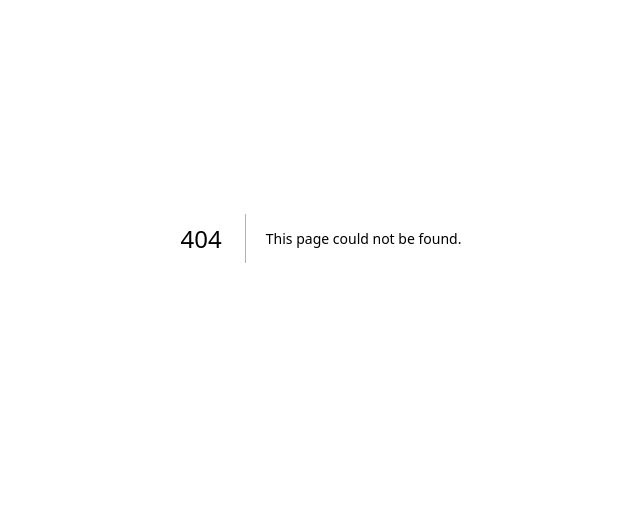
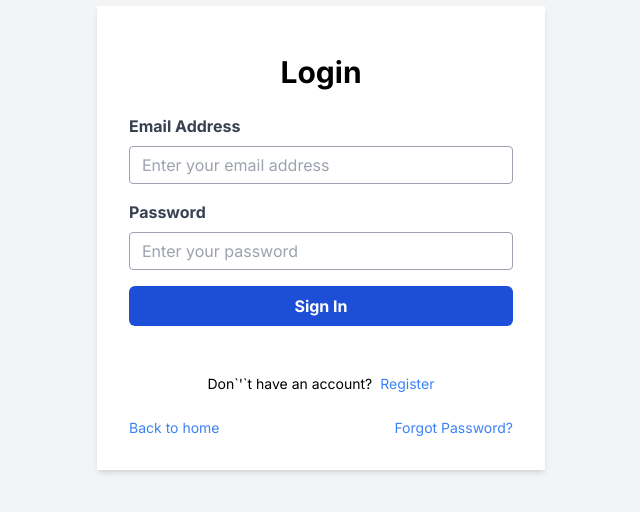
Before and after one commit to mhrazib121/to-do-application-with-authentication, a Next.js app: page /login in a window 1280 px wide. Before the commit this address had no page. Shown: the part 162-674 px from the top of the page, without its empty margins (319-959 px from the left). Built offline with nearby package versions, Linux system fonts and the light colour scheme.

Commit message:
Context api and login page added

```diff
--- a/app/layout.js
+++ b/app/layout.js
@@ -1,17 +1,20 @@
-import './globals.css'
-import { Inter } from 'next/font/google'
+import AuthProvider from "@/src/Context/AuthProvider";
+import "./globals.css";
+import { Inter } from "next/font/google";
 
-const inter = Inter({ subsets: ['latin'] })
+const inter = Inter({ subsets: ["latin"] });
 
 export const metadata = {
-  title: 'Create Next App',
-  description: 'Generated by create next app',
-}
+  title: "Create Next App",
+  description: "Generated by create next app",
+};
 
 export default function RootLayout({ children }) {
   return (
     <html lang="en">
-      <body className={inter.className}>{children}</body>
+      <body className={inter.className}>
+        <AuthProvider>{children}</AuthProvider>
+      </body>
     </html>
-  )
+  );
 }
--- /dev/null
+++ b/app/login/page.js
@@ -0,0 +1,85 @@
+"use client";
+import { Button, CommonInput, Error } from "@/src/Components/Common";
+import useAuth from "@/src/Hooks/useAuth";
+import useLoginAndSignUp from "@/src/Hooks/useLoginAndSignUp";
+import Link from "next/link";
+import React, { useEffect, useState } from "react";
+
+const Login = () => {
+  const [email, setEmail] = useState("");
+  const [password, setPassword] = useState("");
+  const { loginUser, accessToken, errorMessage } = useAuth();
+  //   const { loginUser } = useLoginAndSignUp();
+
+  // const [login, { isSuccess, isError, error, data }] = useLoginMutation();
+  // const fullToken = localStorage.getItem("accessToken");
+  //   const { data: profile } = useGetProfileQuery(fullToken);
+
+  const handleSubmit = async (e) => {
+    e.preventDefault();
+    // await login({
+    //   data: {
+    //     email,
+    //     password,
+    //   },
+    // });
+    loginUser(email, password);
+    console.log("lfsdjk");
+  };
+  //   useEffect(() => {
+  //     if (isSuccess) {
+  //       localStorage.setItem("accessToken", loginResponse.data.accessToken);
+  //       navigate("/");
+  //     }
+  //   }, [loginResponse, isSuccess, navigate]);
+  return (
+    <div className="flex items-center justify-center min-h-screen bg-gray-100">
+      <div className="max-w-md w-full bg-white p-8 shadow-md">
+        {errorMessage ? <Error message={errorMessage} /> : null}
+        <div className="mb-6 flex flex-col items-center">
+          {/* <Logo /> */}
+          <h2 className="mt-4 text-3xl text-center font-bold">Login</h2>
+        </div>
+        <form onSubmit={handleSubmit}>
+          <CommonInput
+            label="Email Address"
+            placeholder="Enter your email address"
+            type="email"
+            key={1}
+            value={email}
+            handleOnChange={setEmail}
+          />
+          <CommonInput
+            label="Password"
+            placeholder="Enter your password"
+            type="password"
+            key={2}
+            value={password}
+            handleOnChange={setPassword}
+          />
+
+          <div className="w-full bg-blue-700 hover:bg-blue-500 rounded-md flex flex-col items-center mb-12">
+            <Button label="Sign In" />
+          </div>
+        </form>
+        <Link
+          href="/register"
+          className="text-sm flex gap-2 justify-center mb-6"
+        >
+          Don`&apos;`t have an account?
+          <span className="text-blue-500 hover:text-blue-800"> Register</span>
+        </Link>
+        <div className="flex justify-between">
+          <a href="/" className="text-sm text-blue-500 hover:text-blue-800">
+            Back to home
+          </a>
+          <a href="#" className="text-sm text-blue-500 hover:text-blue-800">
+            Forgot Password?
+          </a>
+        </div>
+      </div>
+    </div>
+  );
+};
+
+export default Login;
--- /dev/null
+++ b/src/Components/Common/Button.jsx
@@ -0,0 +1,12 @@
+const Button = ({ label }) => {
+  return (
+    <button
+      type="submit"
+      className="w-full sm:w-auto   text-white font-bold py-2 px-4 rounded focus:outline-none focus:shadow-outline mb-2 sm:mb-0"
+    >
+      {label}
+    </button>
+  );
+};
+
+export default Button;
--- /dev/null
+++ b/src/Components/Common/CommonInput.jsx
@@ -0,0 +1,18 @@
+const CommonInput = ({ placeholder, type, label, handleOnChange, value }) => {
+  return (
+    <div className="mb-4">
+      <label htmlFor="email" className="block text-gray-700 font-bold mb-2">
+        {label}
+      </label>
+      <input
+        onChange={(e) => handleOnChange(e.target.value)}
+        type={type}
+        value={value}
+        className="w-full px-3 py-2 text-gray-700 border border-gray-400 rounded leading-tight focus:outline-none focus:border-blue-500"
+        placeholder={placeholder}
+      />
+    </div>
+  );
+};
+
+export default CommonInput;
--- /dev/null
+++ b/src/Components/Common/Error.jsx
@@ -0,0 +1,7 @@
+const Error = ({ message = "Some Error happen" }) => {
+  return (
+    <div className="bg-red-100 p-2 text-center text-red-400">{message}</div>
+  );
+};
+
+export default Error;
--- /dev/null
+++ b/src/Components/Common/Icon.jsx
@@ -0,0 +1,11 @@
+import Image from "next/image";
+
+const Icon = ({ icon }) => {
+  return (
+    <div>
+      <Image src={icon} alt="" />
+    </div>
+  );
+};
+
+export default Icon;
--- /dev/null
+++ b/src/Components/Common/index.js
@@ -0,0 +1,6 @@
+import Button from "./Button";
+import CommonInput from "./CommonInput";
+import Icon from "./Icon";
+import Error from "./Error";
+
+export { Button, CommonInput, Icon, Error };
--- /dev/null
+++ b/src/Constants/common.js
@@ -0,0 +1,3 @@
+const BASE_URL = "http://localhost:5000/api/v1/";
+
+export { BASE_URL };
--- /dev/null
+++ b/src/Context/AuthProvider.js
@@ -0,0 +1,13 @@
+"use client";
+import React, { createContext } from "react";
+import useLoginAndSignUp from "../Hooks/useLoginAndSignUp";
+
+export const AuthContext = createContext(null);
+const AuthProvider = ({ children }) => {
+  const allData = useLoginAndSignUp();
+  return (
+    <AuthContext.Provider value={allData}>{children}</AuthContext.Provider>
+  );
+};
+
+export default AuthProvider;
--- /dev/null
+++ b/src/Hooks/useAuth.js
@@ -0,0 +1,7 @@
+import { useContext } from "react";
+import { AuthContext } from "../Context/AuthProvider";
+
+const useAuth = () => {
+  return useContext(AuthContext);
+};
+export default useAuth;
--- /dev/null
+++ b/src/Hooks/useLoginAndSignUp.js
@@ -0,0 +1,35 @@
+import { useState } from "react";
+import { BASE_URL } from "../Constants/common";
+
+const useLoginAndSignUp = () => {
+  const [accessToken, setAccessToken] = useState();
+  const [errorMessage, setErrorMessage] = useState();
+  const loginUser = async (email, password) => {
+    const response = await fetch(`${BASE_URL}/users/login`, {
+      method: "POST",
+      headers: {
+        "Content-Type": "application/json",
+      },
+      body: JSON.stringify({ email, password }),
+    });
+    // if (!response.ok) {
+    //   throw new Error("Login failed");
+    // }
+
+    const result = await response.json();
+    if (result.data) {
+      setAccessToken(result.data);
+    } else {
+      setErrorMessage(result.message);
+      console.log("object");
+    }
+  };
+
+  return {
+    accessToken,
+    errorMessage,
+    loginUser,
+  };
+};
+
+export default useLoginAndSignUp;
```
Also changed, not shown: 1 other file (tests, documents, lock files or other folders).
